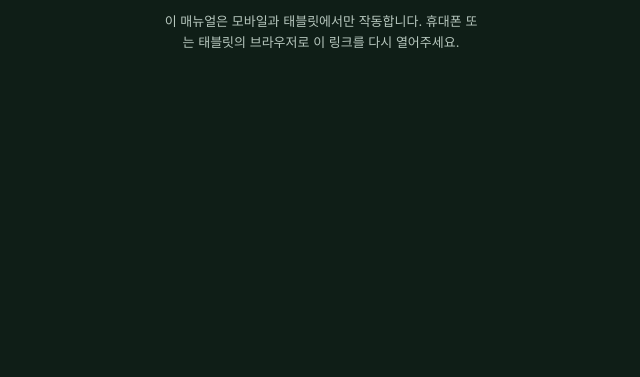
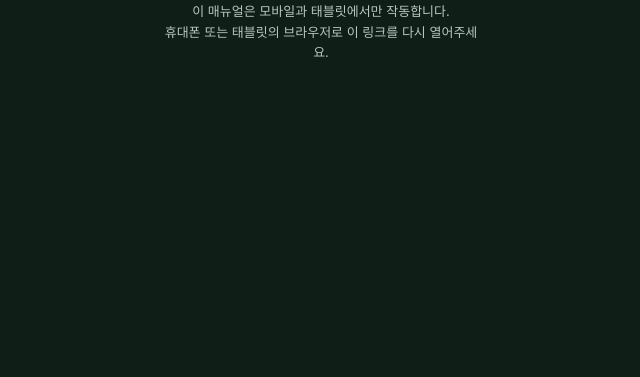
Before and after one commit to mujjinhwan-prog/yhbokunso, a plain HTML site: page index.html in a window 1280 px wide. Shown: the part 423-800 px from the top of the page, without its empty margins (319-959 px from the left). Drawn offline with Linux system fonts and the light colour scheme; a web font is replaced by a local one.

Commit message:
Update index.html

```diff
--- a/index.html
+++ b/index.html
@@ -291,7 +291,7 @@
 <div class="device-block" id="deviceBlock">
   <svg class="dbicon" viewBox="0 0 24 24" fill="none" stroke="currentColor" stroke-width="1.8" stroke-linecap="round" stroke-linejoin="round"><rect x="6" y="2" width="12" height="20" rx="2"/><path d="M11 18h2"/></svg>
   <div class="dbtitle">PC·노트북에서는 이용할 수 없어요</div>
-  <div class="dbdesc">이 매뉴얼은 모바일과 태블릿에서만 작동합니다. 휴대폰 또는 태블릿의 브라우저로 이 링크를 다시 열어주세요.</div>
+  <div class="dbdesc">이 매뉴얼은 모바일과 태블릿에서만 작동합니다.<br> 휴대폰 또는 태블릿의 브라우저로 이 링크를 다시 열어주세요.</div>
 </div>
 
 <div id="app">
```
